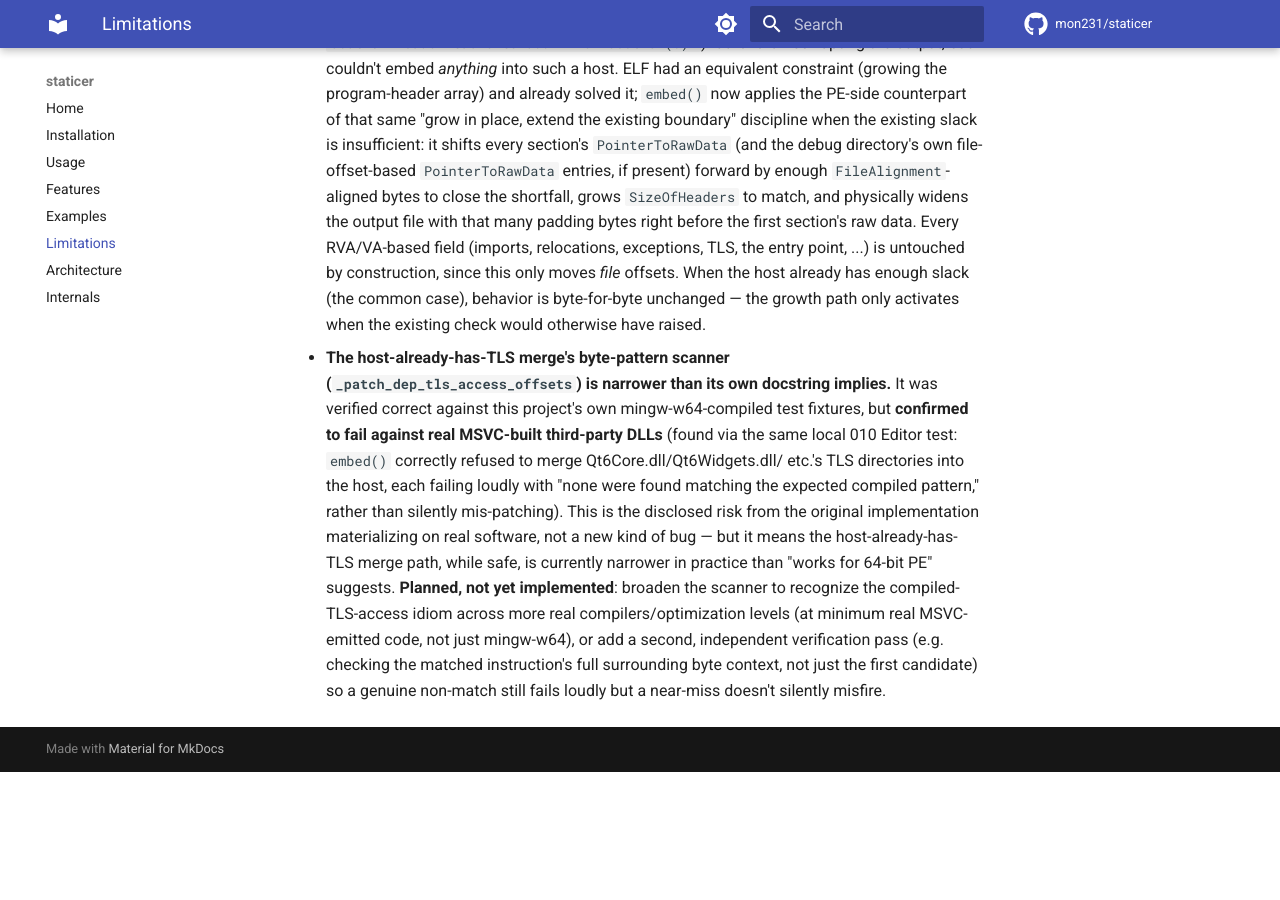
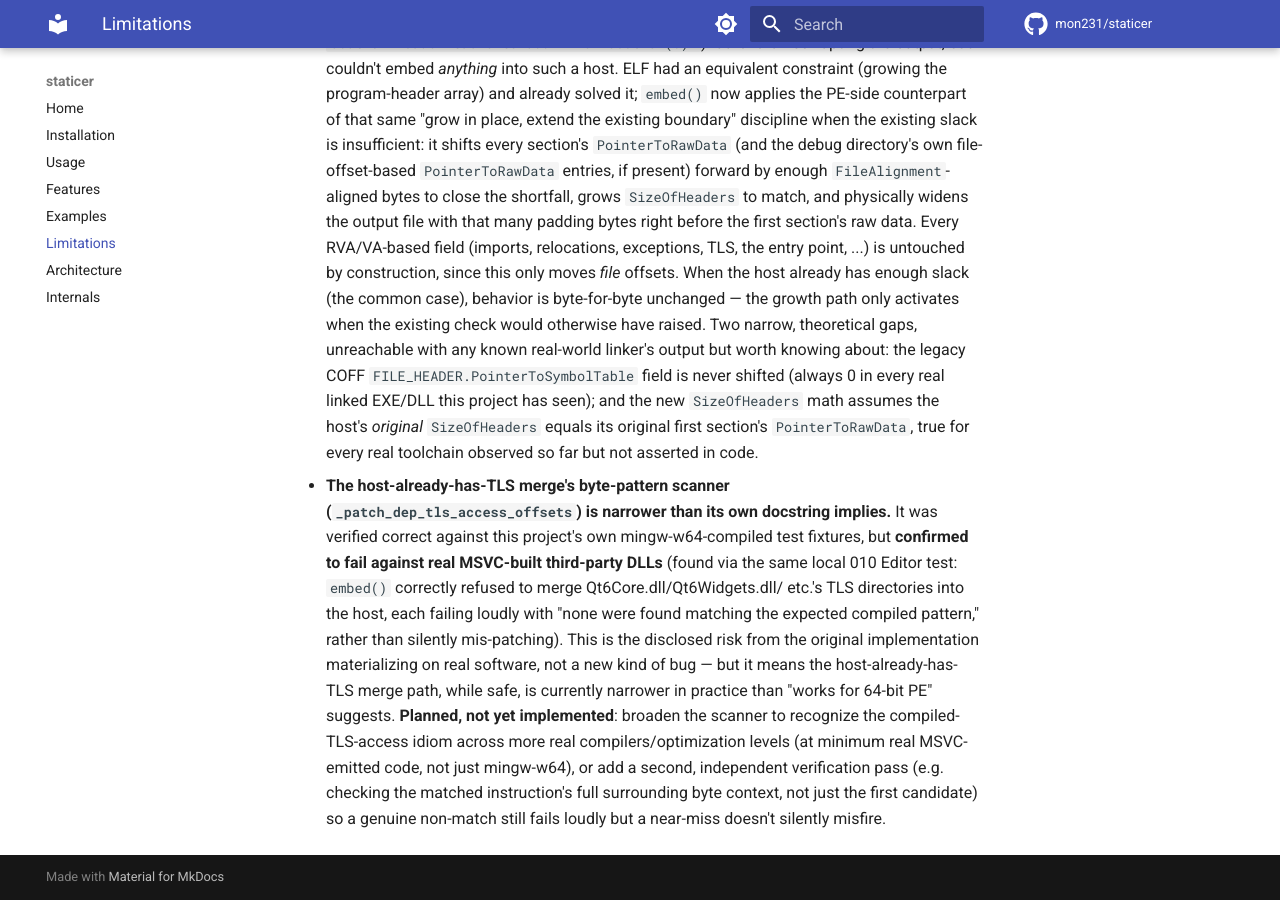
Before and after one commit to mon231/staticer, an MkDocs documentation site: the page built from docs/limitations.md, in a window 1280 px wide and 900 px high, scrolled down 1850 px. Built offline with MkDocs 1.6.1 and Material for MkDocs 9.7.7, drawn with Linux system fonts in a browser that asks for light colours; comment, search, counter and statistics services are not loaded; before the commit the page ends 2622 px from its top, so only the background shows below that.

Commit message:
docs: note two theoretical, unreachable gaps in section-header growth
Co-Authored-By: Claude Sonnet 5 <noreply@anthropic.com>
Claude-Session: https://claude.ai/code/session_01EC7U8vjyVrK1z2o28JjegX

```diff
--- a/docs/limitations.md
+++ b/docs/limitations.md
@@ -98,7 +98,14 @@
   entry point, ...) is untouched by construction, since this only moves
   *file* offsets. When the host already has enough slack (the common
   case), behavior is byte-for-byte unchanged — the growth path only
-  activates when the existing check would otherwise have raised.
+  activates when the existing check would otherwise have raised. Two
+  narrow, theoretical gaps, unreachable with any known real-world
+  linker's output but worth knowing about: the legacy COFF
+  `FILE_HEADER.PointerToSymbolTable` field is never shifted (always 0 in
+  every real linked EXE/DLL this project has seen); and the new
+  `SizeOfHeaders` math assumes the host's *original* `SizeOfHeaders`
+  equals its original first section's `PointerToRawData`, true for
+  every real toolchain observed so far but not asserted in code.
 - **The host-already-has-TLS merge's byte-pattern scanner
   (`_patch_dep_tls_access_offsets`) is narrower than its own docstring
   implies.** It was verified correct against this project's own
```
